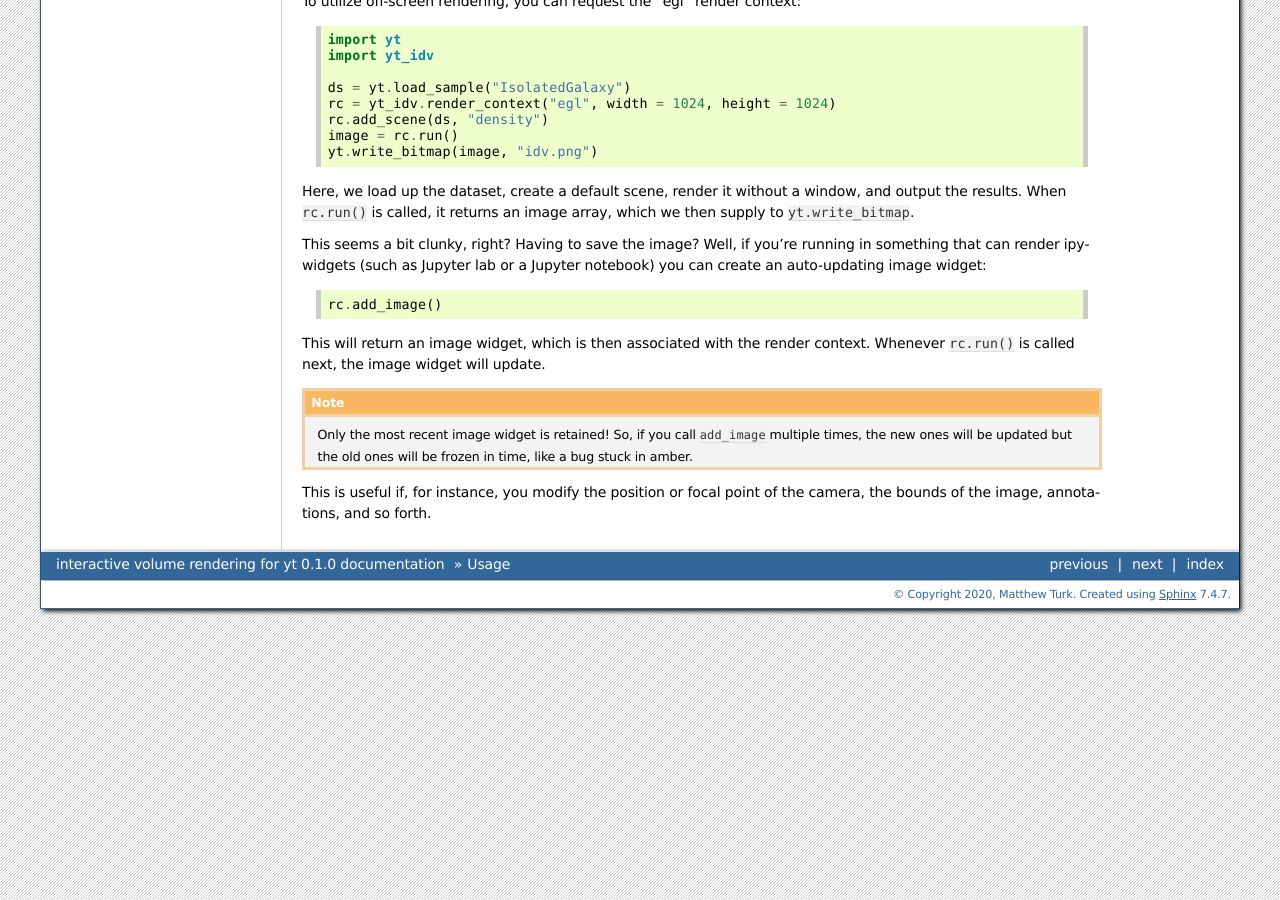
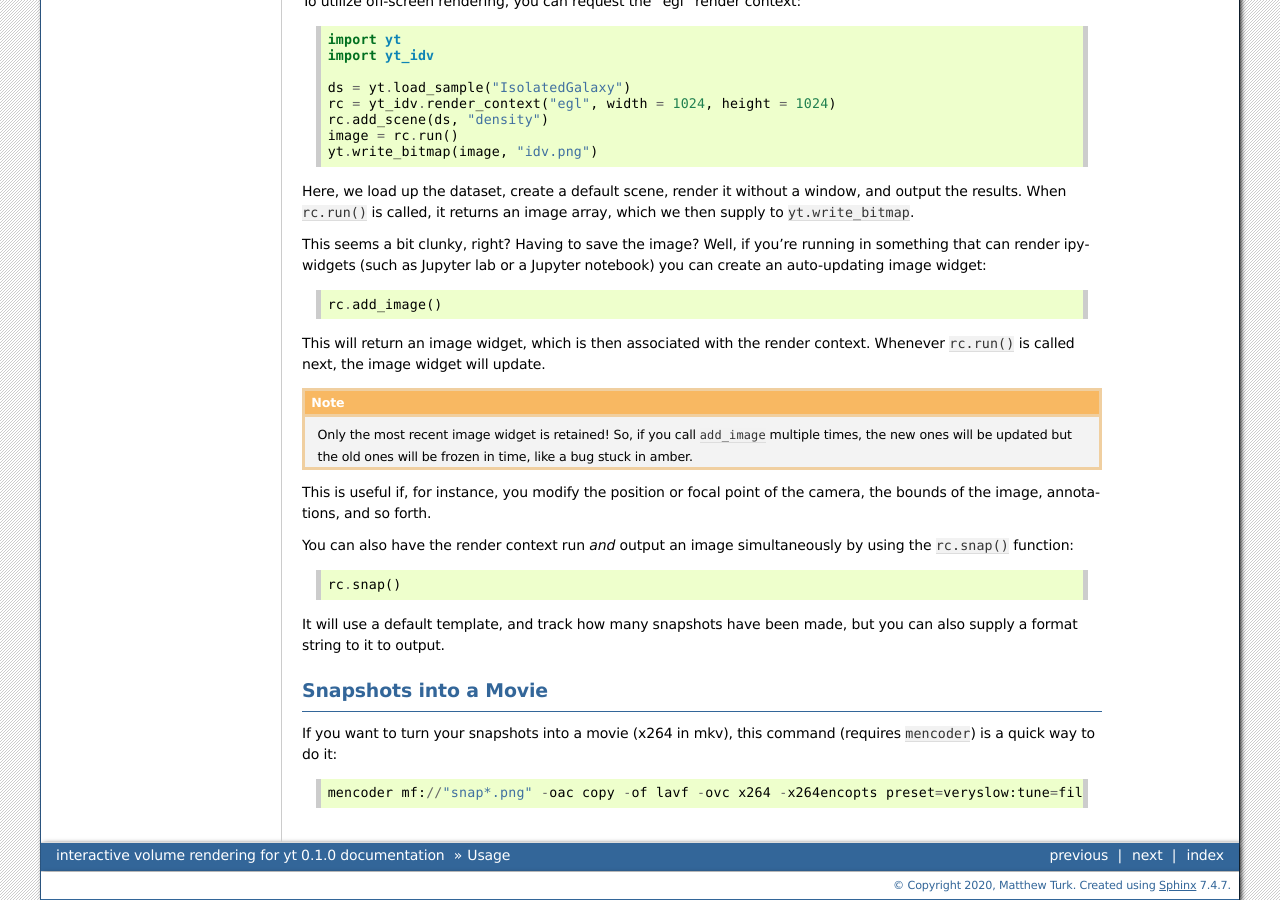
Before and after one commit to yt-project/yt_idv, a Sphinx documentation site: the page built from docs/usage.rst, in a window 1280 px wide and 900 px high, scrolled down 1252 px. Built offline with Sphinx 7.4.7, drawn with Linux system fonts in a browser that asks for light colours; pages that are not in the unit, such as notebooks, are missing from menus; some of the changed text lies outside the part shown.

Commit message:
Adding a bit about movies and snap()

```diff
--- a/docs/usage.rst
+++ b/docs/usage.rst
@@ -97,3 +97,18 @@ context.  Whenever ``rc.run()`` is called next, the image widget will update.
 
 This is useful if, for instance, you modify the position or focal point of the
 camera, the bounds of the image, annotations, and so forth.
+
+You can also have the render context run *and* output an image simultaneously
+by using the ``rc.snap()`` function::
+
+    rc.snap()
+
+It will use a default template, and track how many snapshots have been made, but you can also supply a format string to it to output.
+
+----------------------
+Snapshots into a Movie
+----------------------
+
+If you want to turn your snapshots into a movie (x264 in mkv), this command (requires ``mencoder``) is a quick way to do it::
+
+    mencoder mf://"snap*.png" -oac copy -of lavf -ovc x264 -x264encopts preset=veryslow:tune=film:crf=15:frameref=15:fast_pskip=0:global_header:threads=auto -o output_video.mkv
```
